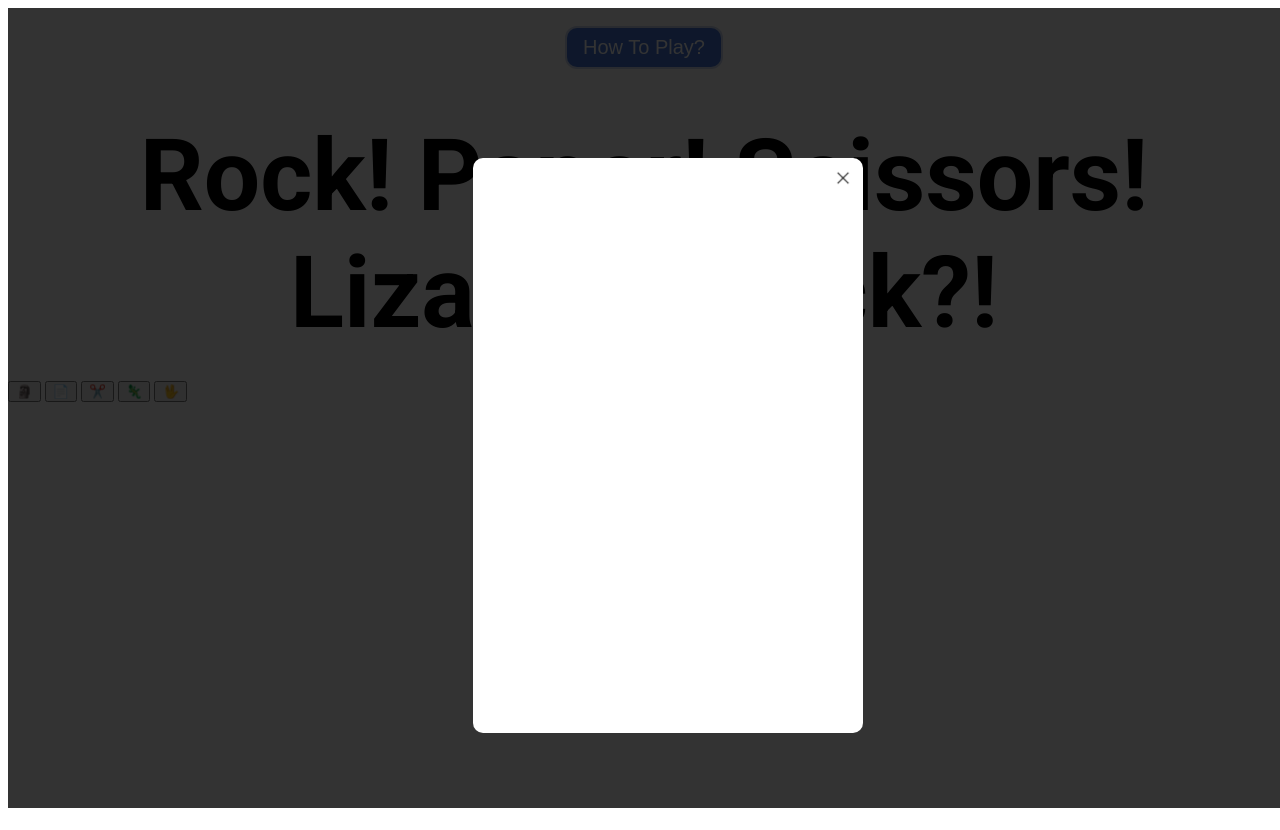
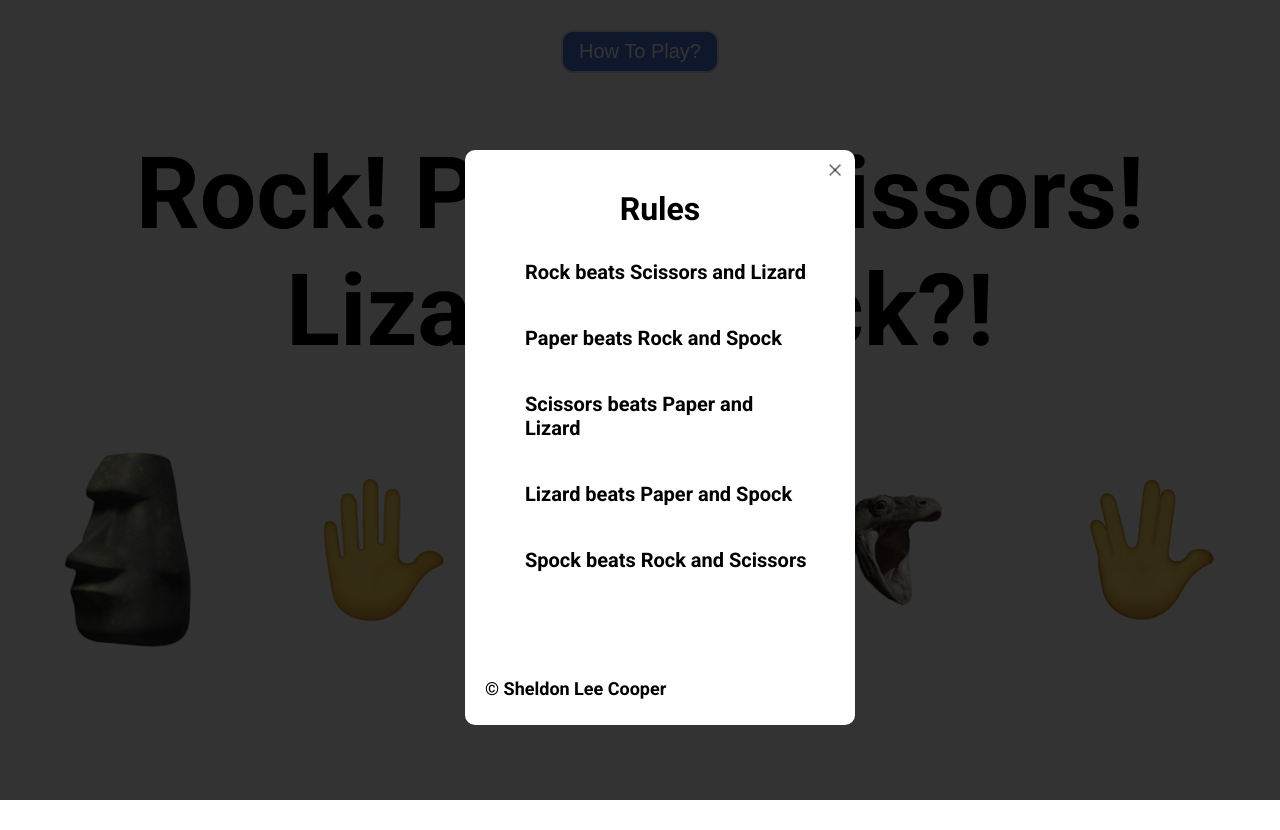
Before and after one commit to unlucky322/rock-paper-scissors, a plain HTML site: page index.html in a window 1280 px wide. Both pictures are taken after a click on the button "How To Play?". Before the commit the page ends 800 px from the top, so only its background shows below. Drawn offline with Linux system fonts and the light colour scheme.

Commit message:
almost finished styles

```diff
--- a/index.html
+++ b/index.html
@@ -15,6 +15,17 @@
 
     <div class="modalBackground">
         <div class="modalActive">
+            <div id="rules">
+                <h1>Rules</h1>
+                <ul>
+                    <li>Rock beats Scissors and Lizard</li>
+                    <li>Paper beats Rock and Spock</li>
+                    <li>Scissors beats Paper and Lizard</li>
+                    <li>Lizard beats Paper and Spock</li>
+                    <li>Spock beats Rock and Scissors</li>
+                </ul>
+            </div>
+            <p id="author">© Sheldon Lee Cooper</p>
             <div class="modalClose">
                 <img src="img/cross.png" alt="cross">
             </div>
@@ -31,18 +42,37 @@
 </header>
 
 <body>
+    <div id="container">
 
-    <button class="disable" id="rock" value="rock">🗿</button>
-    <button class="disable" id="paper" value="paper">📄</button>
-    <button class="disable" id="scissors" value="scissors">✂️</button>
-    <button class="disable" id="lizard" value="lizard">🦎</button>
-    <button class="disable" id="spock" value="spock">🖖</button>
+        <div id="play-buttons">
+            <button class="disable" id="rock" value="rock">
+                <img src="img/Rock.png" alt="rock">
+            </button>
 
-    <div id="result"></div>
+            <button class="disable" id="paper" value="paper">
+                <img src="img/paper.png" alt="paper">
+            </button>
 
-    <div id="restart">
+            <button class="disable" id="scissors" value="scissors">
+                <img src="img/scissors.png" alt="scissors">
+            </button>
+
+            <button class="disable" id="lizard" value="lizard">
+                <img src="img/lizard.png" alt="lizard">
+            </button>
+
+            <button class="disable" id="spock" value="spock">
+                <img src="img/spock.png" alt="spock">
+            </button>
+        </div>
+
+        <div id="result"></div>
+
+    </div>
+
+    <!-- <div id="restart">
         <p id="restartMsg"></p>
-    </div>
+    </div> -->
 
 </body>
 </html>
--- a/script.js
+++ b/script.js
@@ -23,7 +23,6 @@ function playRound(playerSelection) {
 
         if (playerScore == 5) {
             result = "<br><br>Congratulations! You won!"
-            disableButton()
             restartMessage()
         }
 
@@ -36,7 +35,6 @@ function playRound(playerSelection) {
 
         if (computerScore == 5) {
             result += "<br><br>Computer won! Better luck next time!"
-            disableButton()
             restartMessage()
         }
     }
@@ -75,7 +73,8 @@ lizardBtn.addEventListener('click', () => playRound('lizard'))
 spockBtn.addEventListener('click', () => playRound('spock'))
 
 // Modal window did not do it
-//just find this code
+// just find this code
+// just want a modal window
 const modalTrigger = document.getElementsByClassName("trigger")[0]
 
 const windowInnerWidth = document.documentElement.clientWidth
--- a/style.css
+++ b/style.css
@@ -1,5 +1,118 @@
+* {
+    margin: 0px;
+
+}
+
 html {
     font-family: "Roboto", sans-serif;
+}
+
+#htpBtn {
+    display: flex;
+    justify-content: center;
+    align-items: center;
+}
+
+.trigger {
+    border: 0;
+    border-radius: 10px;
+    background: #4676D7;
+    color: #fff;
+    padding: 8px 16px;
+    font-size: 20px;
+    margin: 32px;
+}
+
+.trigger:hover {
+    background: #1d49aa;
+}
+
+.trigger:focus {
+    outline: none;
+    box-shadow: 0 0 0 2px #cbd6ee;
+}
+
+#logo {
+    text-align: center;
+    font-size: 100px;
+    margin: 32px;
+}
+
+#container {
+    display: flex;
+    flex-direction: column;
+    justify-content: center;
+    align-items: center;
+}
+
+#play-buttons {
+    display: flex;
+    justify-content: space-around;
+    margin: 32px;
+    width: 100%;
+}
+
+#play-buttons button {
+    border: 0;
+    background-color: white;
+}
+
+#play-buttons button img {
+    width: 200px;
+    height: auto;
+    padding: 16px;
+}
+
+#play-buttons button:hover {
+    box-shadow: 0 0 0 10px #cbd6ee;
+}
+
+#result {
+    font-size: 32px;
+    text-align: center;
+    margin: 64px;
+}
+
+#rules {
+    display: flex;
+    flex-direction: column;
+    align-items: center;
+}
+
+#rules h1 {
+    margin-bottom: 32px;
+}
+
+ul {
+    list-style-type: none;
+}
+
+li {
+    font-weight: 700;
+    font-size: 20px;
+    margin-bottom: 42px;
+    margin-right: 24px;
+}
+
+#author {
+    padding: 0px;
+    margin-top: 64px;
+    font-size: 18px;
+    font-weight: 700;;
+}
+
+
+/* Styles for modal window */
+.modalActive {
+    position: absolute;
+    width: 350px;
+    height: 495px;
+    top: calc(50% - 250px);
+    left: calc(50% - 175px);
+    border-radius: 10px;
+    background-color: rgb(255, 255, 255);
+    cursor: default;
+    padding: 40px 20px;
 }
 
 .modalBackground {
@@ -10,18 +123,6 @@ html {
     height: 100%;
     cursor: pointer;
     z-index: 1;
-}
-
-.modalActive {
-    position: absolute;
-    width: 350px;
-    height: 495px;
-    top: calc(50% - 250px);
-    left: calc(50% - 175px);
-    border-radius: 10px;
-    background-color: rgb(255, 255, 255);
-    cursor: default;
-    padding: 40px 20px;
 }
 
 .modalClose {
@@ -43,34 +144,3 @@ html {
 .modalWindow {
     position: relative;
 }
-
-#htpBtn {
-    display: flex;
-    justify-content: center;
-    align-items: center;
-}
-
-.trigger {
-    border: 0;
-    border-radius: 10px;
-    background: #4676D7;
-    color: #fff;
-    padding: 8px 16px;
-    font-size: 20px;
-    margin: 20px;
-}
-
-.trigger:hover {
-    background: #1d49aa;
-}
-
-.trigger:focus {
-    outline: none;
-    box-shadow: 0 0 0 2px #cbd6ee;
-}
-
-#logo {
-    text-align: center;
-    font-size: 100px;
-    margin: 30px;
-}
```
Also changed, not shown: img/Rock.png (added), img/lizard.png (added), img/paper.png (added), img/scissors.png (added), img/spock.png (added).
